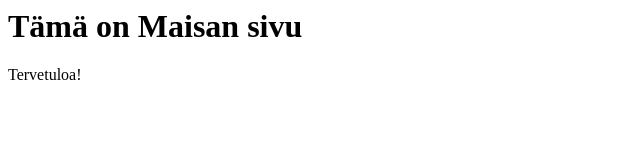
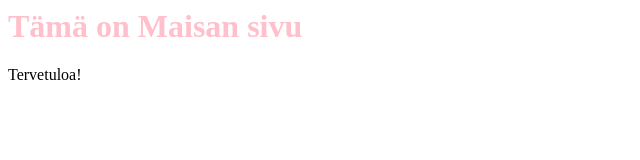
Before and after one commit to maisaitarantakoivula/maisaitarantakoivula, a plain HTML site: page index.html in a window 1280 px wide. Shown: the whole page, without its empty margins (0-640 px from the left). Drawn offline with Linux system fonts and the light colour scheme.

Commit message:
pinkki txt

```diff
--- a/index.html
+++ b/index.html
@@ -1,2 +1,2 @@
-<h1>Tämä on Maisan sivu</h1>
+<font color="pink"><h1>Tämä on Maisan sivu</h1></font>
 <p>Tervetuloa!</p>
```
